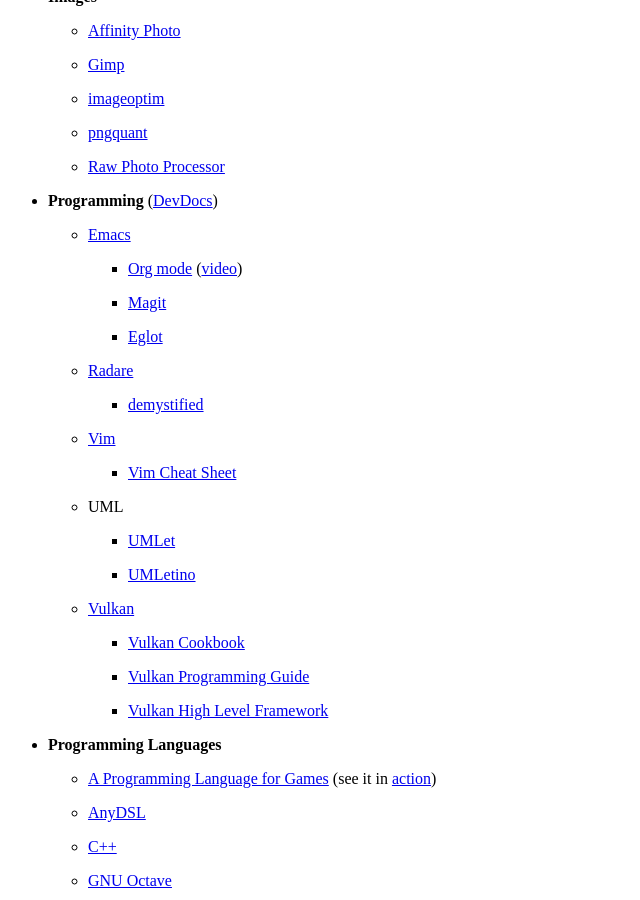
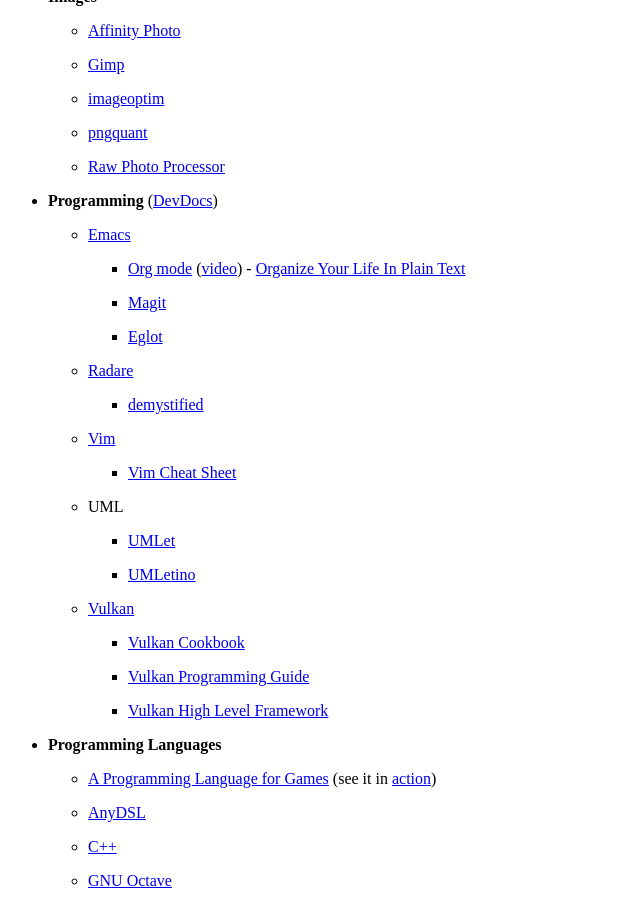
Before and after one commit to wahn/jan_walter_org, a Jekyll site: the page built from links/index.md, in a window 1280 px wide and 900 px high, scrolled down 3661 px. Shown: the whole window, without its empty margins (0-640 px from the left). Built offline with Jekyll 4.4.1, drawn with Linux system fonts in a browser that asks for light colours; Markdown is read by kramdown in place of the engine named in the settings.

Commit message:
Add link to =Org Mode - Organize Your Life In Plain Text!=.

```diff
--- a/links/index.md
+++ b/links/index.md
@@ -241,7 +241,9 @@
 
     - [Emacs](https://www.gnu.org/software/emacs)
 
-        + [Org mode](https://orgmode.org) ([video](https://youtu.be/dljNabciEGg))
+        + [Org mode](https://orgmode.org)
+          ([video](https://youtu.be/dljNabciEGg)) - [Organize Your
+          Life In Plain Text](http://doc.norang.ca/org-mode.html)
 
         + [Magit](https://magit.vc)
 
```
